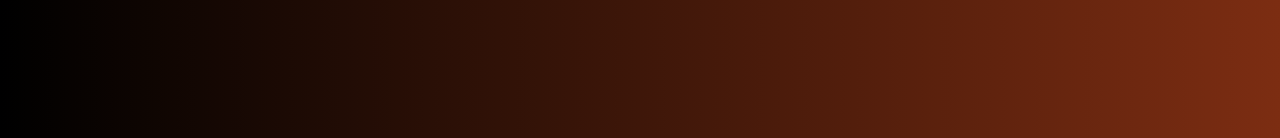
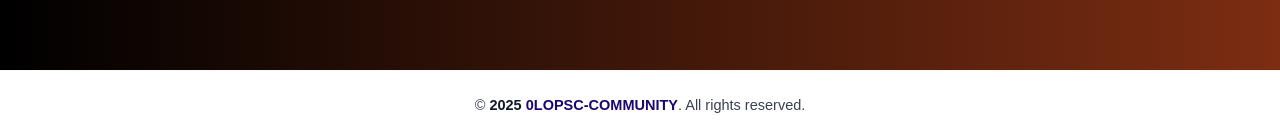
Before and after one commit to Prynxle/CommUnity, a Next.js app: page /developers in a window 1280 px wide. Shown: the part 659-797 px from the top of the page. Built offline with nearby package versions, Linux system fonts and the light colour scheme; a web font is replaced by a local one.

Commit message:
deploying

```diff
--- a/app/developers/page.jsx
+++ b/app/developers/page.jsx
@@ -1,7 +1,7 @@
 "use client";
 
 import Header from "../../components/landing/Header.jsx";
-import SdgDevFooter from "../../components/landing/SdgDevFooter.jsx";
+import Footer from "../../components/landing/Footer.jsx";
 import Image from "next/image";
 
 export default function DevelopersPage() {
@@ -76,7 +76,7 @@ export default function DevelopersPage() {
         </div>
       </main>
 
-      <SdgDevFooter />
+      <Footer />
     </div>
   );
 }
```
